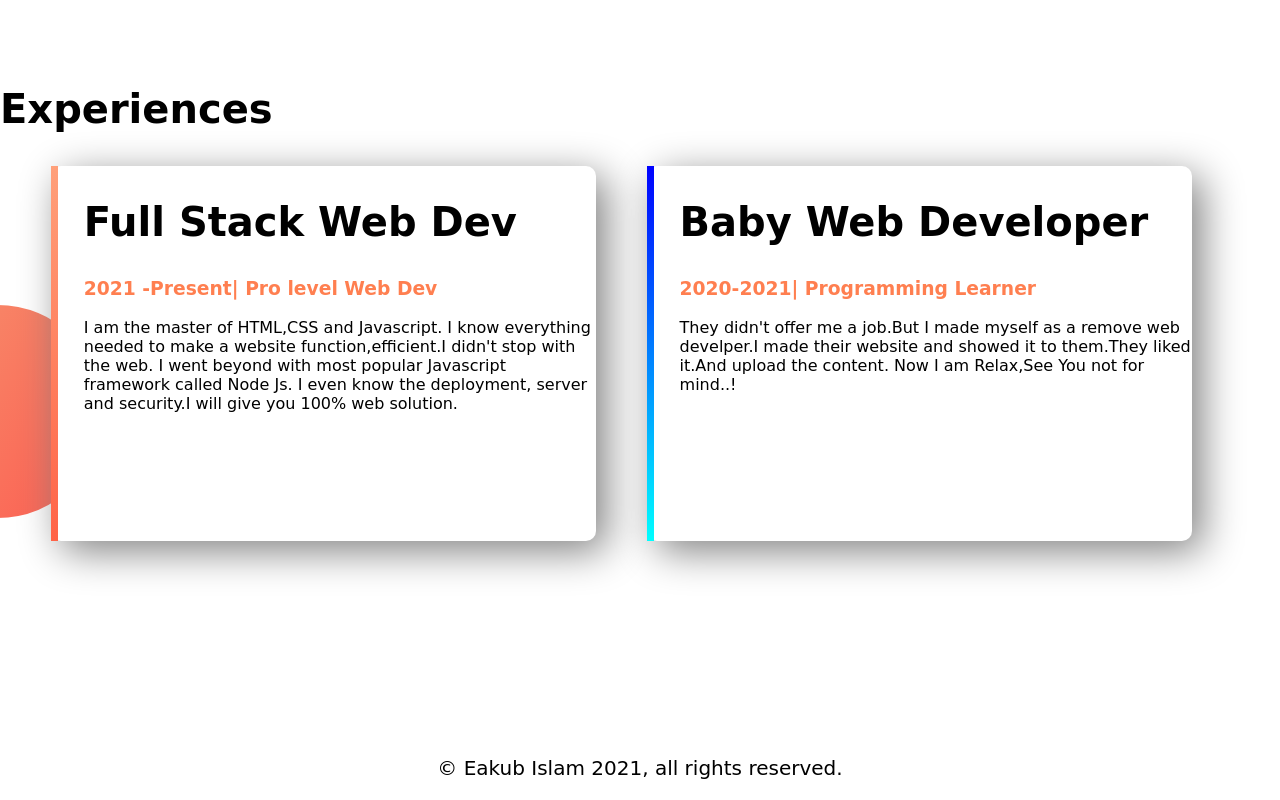
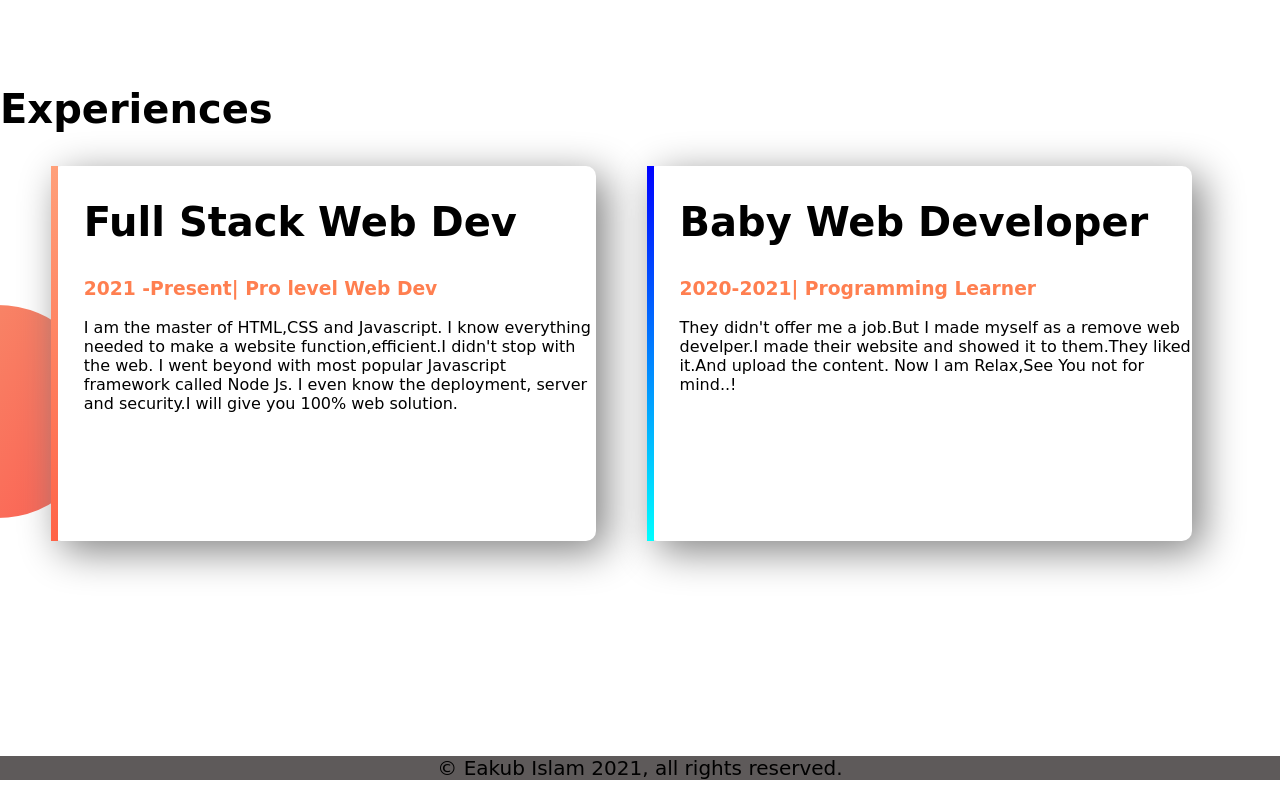
Before and after one commit to EakubIslam/web-portfolio, a plain HTML site: page index.html in a window 1280 px wide. Shown: the part 1280-2080 px from the top of the page. Drawn offline with Linux system fonts and the light colour scheme; a web font is replaced by a local one.

Commit message:
Update style.css

```diff
--- a/style.css
+++ b/style.css
@@ -65,4 +65,5 @@ section{
 footer p{
   text-align: center;
   font-size: 20px;
+  background-color: rgb(94, 90, 90);
 }
```
